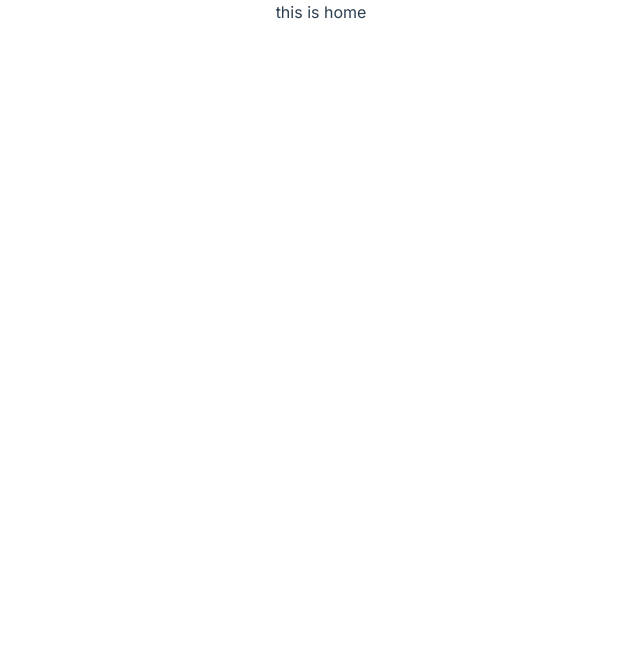
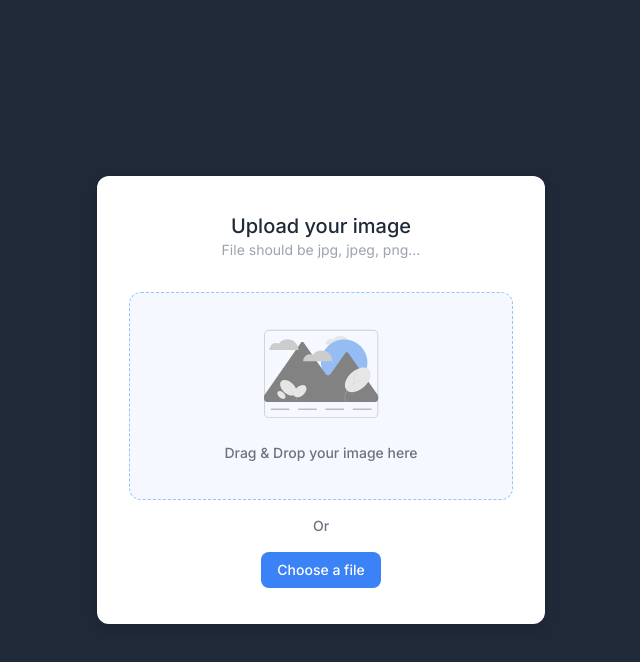
Before and after one commit to nisargp08/image-uploader, a Vue app: page / in a window 1280 px wide. Shown: the top 662 px of the page, without its empty margins (319-959 px from the left). Built offline with nearby package versions, Linux system fonts and the light colour scheme.

Commit message:
Design :: Ready

```diff
--- a/src/App.vue
+++ b/src/App.vue
@@ -9,7 +9,7 @@
   font-family: "Inter",Avenir, Helvetica, Arial, sans-serif;
   -webkit-font-smoothing: antialiased;
   -moz-osx-font-smoothing: grayscale;
-  text-align: center;
   color: #2c3e50;
+  box-sizing: border-box;
 }
 </style>
--- a/src/index.css
+++ b/src/index.css
@@ -1,5 +1,12 @@
-@import url('https://fonts.googleapis.com/css2?family=Inter:wght@300;400;500;600;700&display=swap');
+@import url("https://fonts.googleapis.com/css2?family=Inter:wght@300;400;500;600;700&display=swap");
 
 @tailwind base;
 @tailwind components;
+
+.btn {
+  @apply rounded-lg text-gray-900 bg-white border border-gray-300 py-2 px-4 font-medium text-xs sm:text-sm cursor-pointer text-center transition focus:outline-none focus:ring focus:ring-2;
+}
+.btn-blue {
+  @apply bg-blue-500 text-white hover:bg-blue-600 border-none;
+}
 @tailwind utilities;
--- a/src/views/Home.vue
+++ b/src/views/Home.vue
@@ -1,6 +1,37 @@
 <template>
-  <div class="home">
-    <h1>this is home</h1>
+  <div class="min-h-screen h-full flex flex-col justify-center bg-gray-800">
+    <div class="w-100">
+      <div
+        class="bg-white rounded-xl shadow-card-shadow max-w-md mx-auto px-8 py-9 text-center"
+      >
+        <h2 class="text-lg sm:text-xl font-medium text-gray-800">Upload your image</h2>
+        <p class="text-xs sm:text-sm text-gray-400 font-normal">
+          File should be jpg, jpeg, png...
+        </p>
+        <div class="mt-8">
+          <div class="border-dashed border rounded-xl border-blue-300 bg-blue-500 bg-opacity-5 py-9">
+            <div class="flex items-center justify-center">
+              <img src="@/assets/image.svg" alt="Upload image" />
+            </div>
+            <p class="text-xs sm:text-sm leading-5 font-medium text-gray-500 mt-6">
+              Drag & Drop your image here
+            </p>
+          </div>
+          <div class="mt-4">
+            <p class="text-xs sm:text-sm leading-5 font-medium text-gray-500">Or</p>
+            <div class="mt-2 sm:mt-4">
+              <button
+                class="btn btn-blue"
+              >
+               <label for="files" class="cursor-pointer">Choose a file</label>
+              </button>
+              <!-- File input -->
+              <input class="hidden" type="file" name="files" id="files">
+            </div>
+          </div>
+        </div>
+      </div>
+    </div>
   </div>
 </template>
 
@@ -8,6 +39,6 @@
 // @ is an alias to /src
 
 export default {
-  name: 'Home',
-}
+  name: "Home",
+};
 </script>
--- a/tailwind.config.js
+++ b/tailwind.config.js
@@ -4,7 +4,14 @@ module.exports = {
   // purge: ['./index.html', './src/**/*.{vue,js,ts,jsx,tsx}'],
   darkMode: false, // or 'media' or 'class'
   theme: {
-    extend: {},
+    extend: {
+      boxShadow : {
+        'card-shadow' : '0px 4px 12px rgba(0, 0, 0, 0.1)'
+      },
+      fontSize : {
+        'xxs' : '10px'
+      }
+    },
   },
   variants: {
     extend: {},
```
